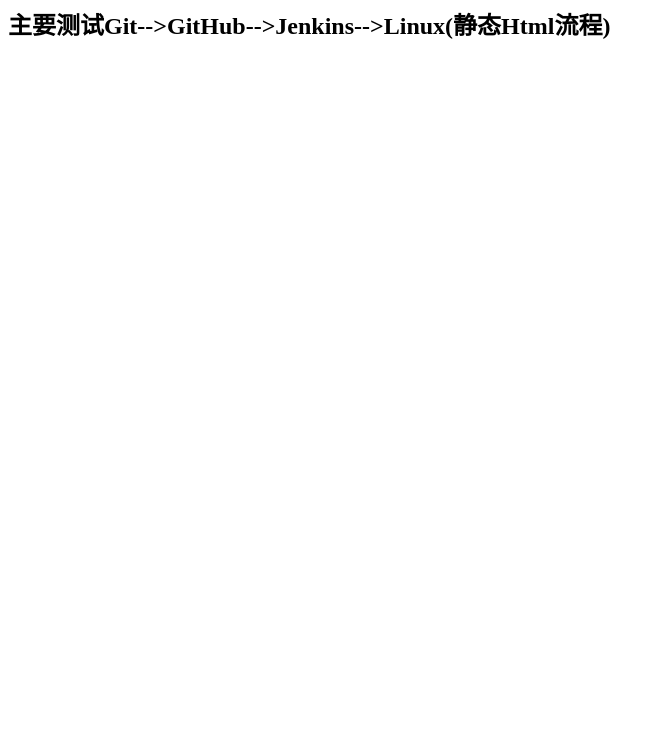
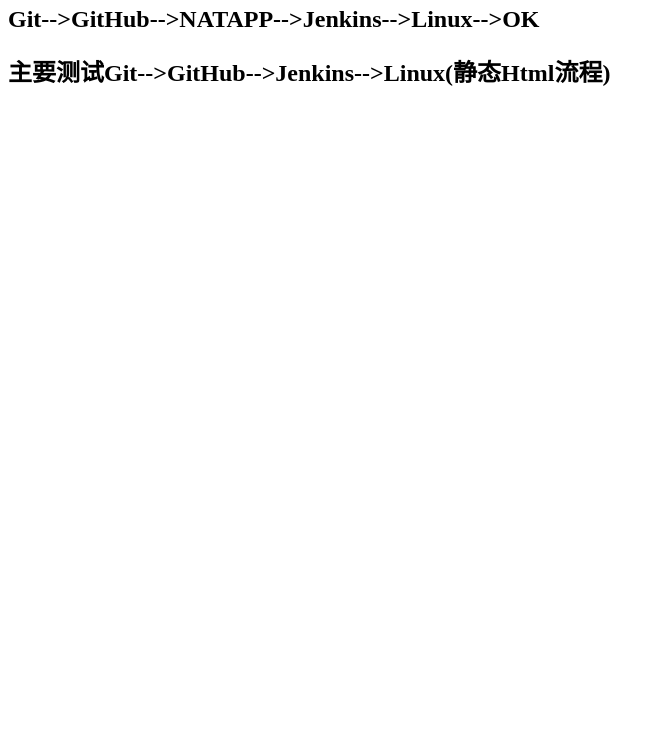
Before and after one commit to github584898496/Zsq_GitHub_Jenkins_StaticPage, a plain HTML site: page Index.html in a window 1280 px wide. Shown: the part 60-800 px from the top of the page, without its empty margins (0-664 px from the left). Drawn offline with Linux system fonts and the light colour scheme.

Commit message:
commit success!

```diff
--- a/Index.html
+++ b/Index.html
@@ -1,5 +1,6 @@
 
 
 <h1>change1</h1>
+<h2>Git-->GitHub-->NATAPP-->Jenkins-->Linux-->OK</h2>
 
 <h2>主要测试Git-->GitHub-->Jenkins-->Linux(静态Html流程)</h2>
```
